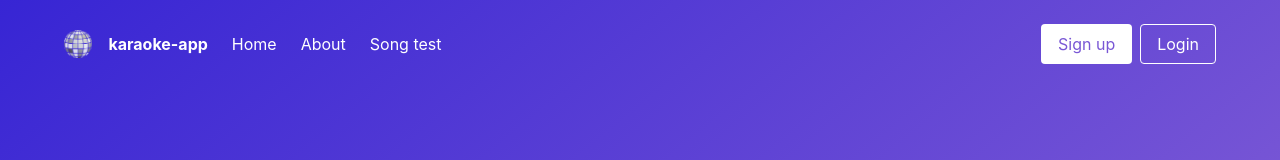
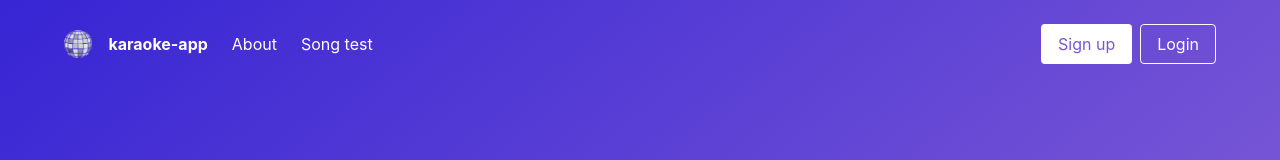
Before and after one commit to karaoke-app/frontend, a Vue app: page / in a window 1280 px wide. Shown: the top 160 px of the page. Built offline with nearby package versions, Linux system fonts and the light colour scheme.

Commit message:
Deleted redundant home link in navbar

```diff
--- a/src/components/Navbar.vue
+++ b/src/components/Navbar.vue
@@ -12,7 +12,6 @@
       >
     </template>
     <template slot="start">
-      <b-navbar-item tag="router-link" :to="{ path: '/' }">Home</b-navbar-item>
       <b-navbar-item tag="router-link" :to="{ path: '/about' }"
         >About</b-navbar-item
       >
```
